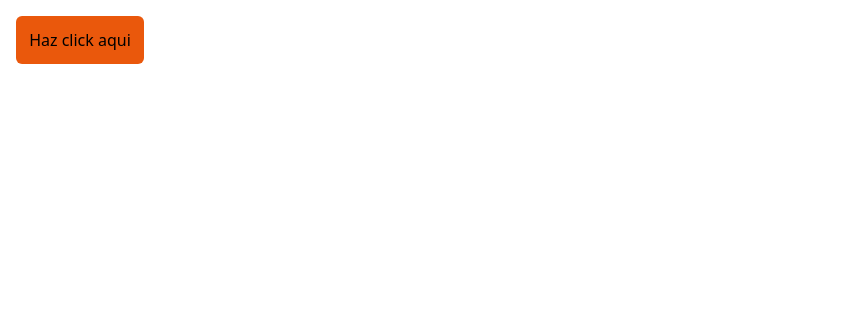
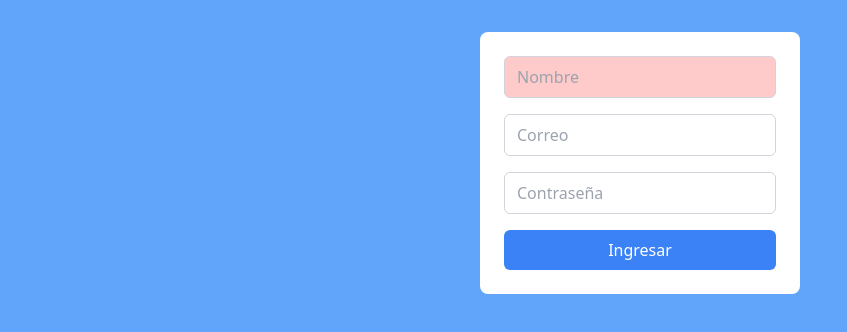
Before and after one commit to wlaurentec/tailwind-css-course, a website: page src/index.html in a window 1280 px wide. Shown: the whole page, without its empty margins (0-847 px from the left). Drawn offline with Linux system fonts and the light colour scheme.

Commit message:
trabajando con estados

```diff
--- a/src/index.html
+++ b/src/index.html
@@ -6,7 +6,30 @@
     <link href="./output.css" rel="stylesheet" />
     <title>Tailwind CSS</title>
   </head>
-  <body class="p-4">
-    <button class="bg-orange-600 w-32 p-3 rounded-md">Haz click aqui</button>
+  <body class="bg-blue-400">
+    <form class="bg-white w-80 mx-auto mt-8 rounded-lg p-6">
+      <input
+        class="border border-gray-300 w-full px-3 py-2 mb-4 rounded-md disabled:bg-red-200"
+        type="text"
+        placeholder="Nombre"
+        disabled
+      />
+      <input
+        class="border border-gray-300 w-full px-3 py-2 rounded-md focus:outline-none focus:ring-1 focus:ring-purple-600 invalid:focus:ring-red-400 peer"
+        type="email"
+        placeholder="Correo"
+      />
+      <p class="text-red-400 hidden peer-invalid:block">El correo es incorrecto</p>
+      <input
+        class="border border-gray-300 w-full px-3 py-2 mt-4 mb-4 rounded-md"
+        type="password"
+        placeholder="Contraseña"
+      />
+      <input
+        class="bg-blue-500 w-full py-2 text-white rounded-md cursor-pointer hover:bg-blue-400"
+        type="submit"
+        value="Ingresar"
+      />
+    </form>
   </body>
 </html>
```
